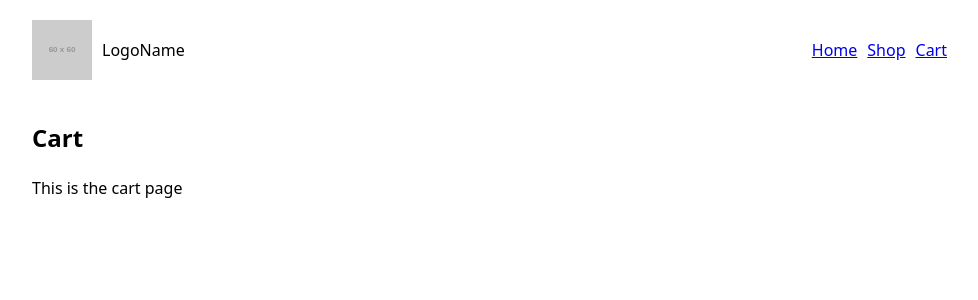
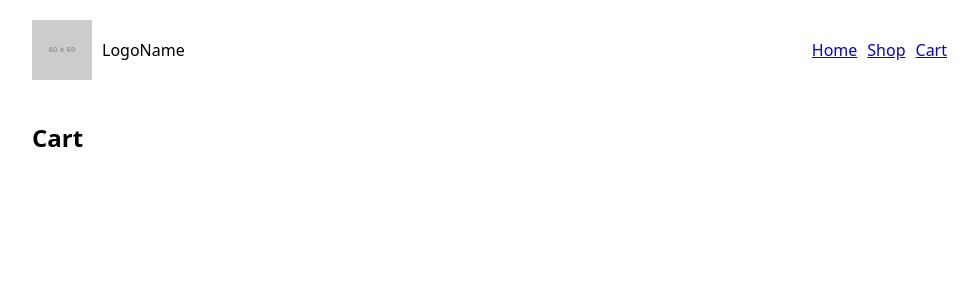
Before and after one commit to boradogan/project_shopping-cart, a React (Vite) app: page /cart in a window 1280 px wide. Shown: the top 300 px of the page, without its empty margins (128-1106 px from the left). Built offline with nearby package versions, Linux system fonts and the light colour scheme.

Commit message:
about the cart hook to App

```diff
--- a/src/pages/CartPage.jsx
+++ b/src/pages/CartPage.jsx
@@ -1,8 +1,11 @@
-export function CartPage(){
+export function CartPage(cartObject){
+    const {cart} = cartObject;
     return (
         <div id="cart-page">
             <h2>Cart</h2>
-            <span>This is the cart page</span>
+            {cart && cart.map((cartItem => (
+                <li key={cartItem.name}>{cartItem.name}</li>
+            )))}
         </div>
     )
 }
--- a/src/pages/ShopPage.jsx
+++ b/src/pages/ShopPage.jsx
@@ -117,14 +117,14 @@ function useCart(initialValue = []){
     function handleCartAmountChange(name, newAmount){
         for(const index in newCart){
             if(newCart[index].name === name){
-                const newCartObject = Object.assign(new CartObject, newCart[index]);
+                const newCartObject = Object.assign(new CartClass, newCart[index]);
                 newCartObject.amount = newAmount;
                 newCart[index] = newCartObject;
                 setCart(newCart);
                 return
             };
         }
-        setCart([...newCart, new CartObject(name, newAmount)]);
+        setCart([...newCart, new CartClass(name, newAmount)]);
         return
     }
 
@@ -132,7 +132,7 @@ function useCart(initialValue = []){
 
 }
 
-class CartObject{
+class CartClass{
     name
     amount
     constructor(name, amount){
```
